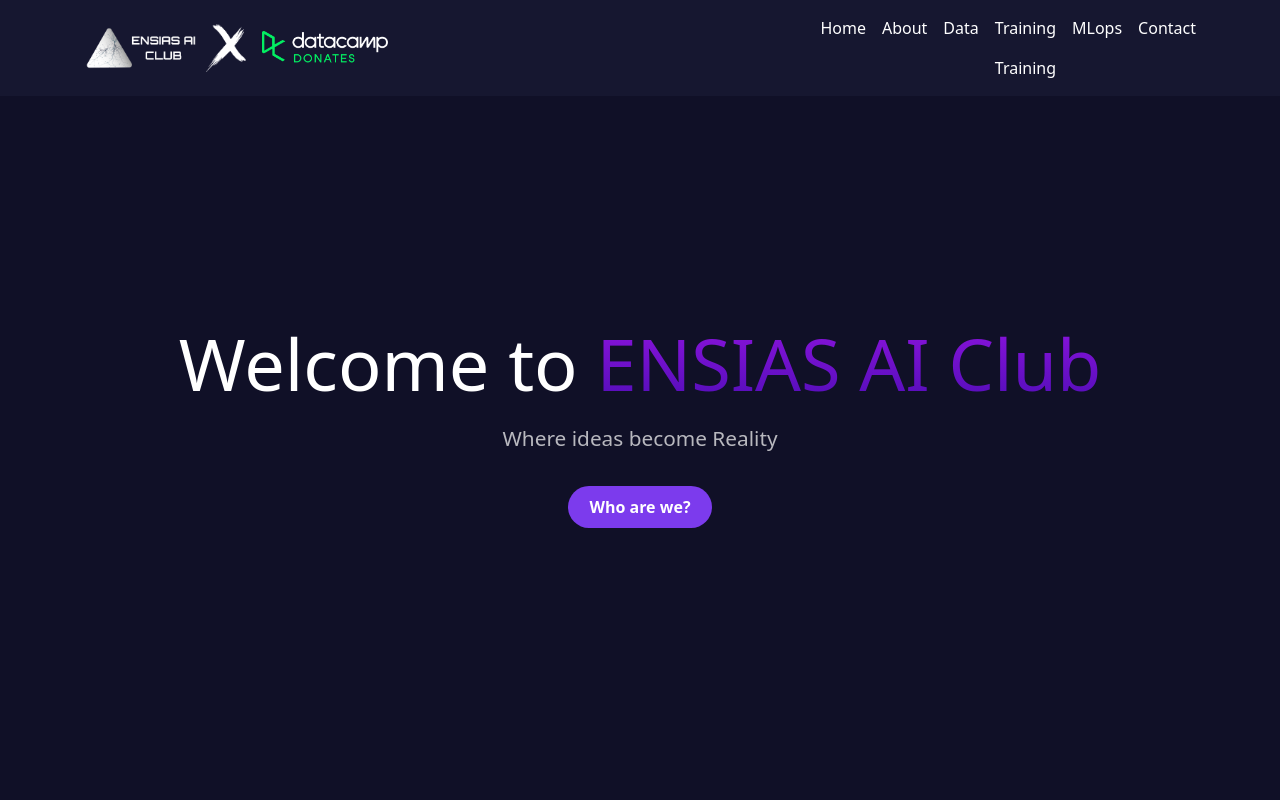
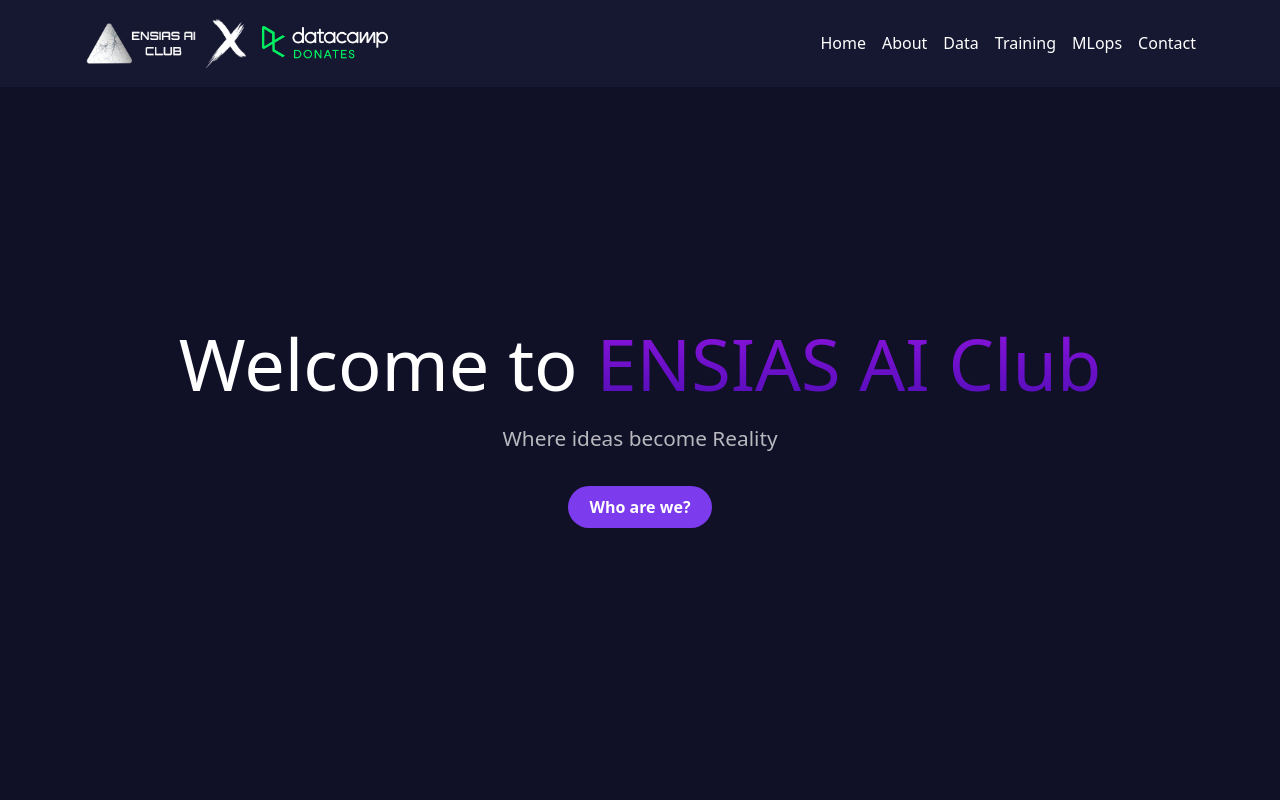
Before and after one commit to ahmedidrissi/eaic, a React (Vite) app: page / in a window 1280 px wide. Shown: the top 800 px of the page. Built offline with nearby package versions, Linux system fonts and the light colour scheme.

Commit message:
Refactor navbar links to use React Router Links

```diff
--- a/src/components/shared/navbar/NavBar.tsx
+++ b/src/components/shared/navbar/NavBar.tsx
@@ -42,9 +42,9 @@
         <div className="collapse navbar-collapse" id="navbarSupportedContent">
           <ul className="navbar-nav ms-auto me-5 mb-2 mb-lg-0">
             <li className="nav-item">
-              <a className="nav-link active" aria-current="page" href="#">
+              <Link className="nav-link" to="/">
                 Home
-              </a>
+              </Link>
             </li>
             <li className="nav-item">
               <Link className="nav-link" to="/about">
@@ -57,9 +57,6 @@
               </Link>
             </li>
             <li className="nav-item">
-              <a className="nav-link" href="#">
-                Training
-              </a>
               <Link className="nav-link" to="/training">
                 Training
               </Link>
```
